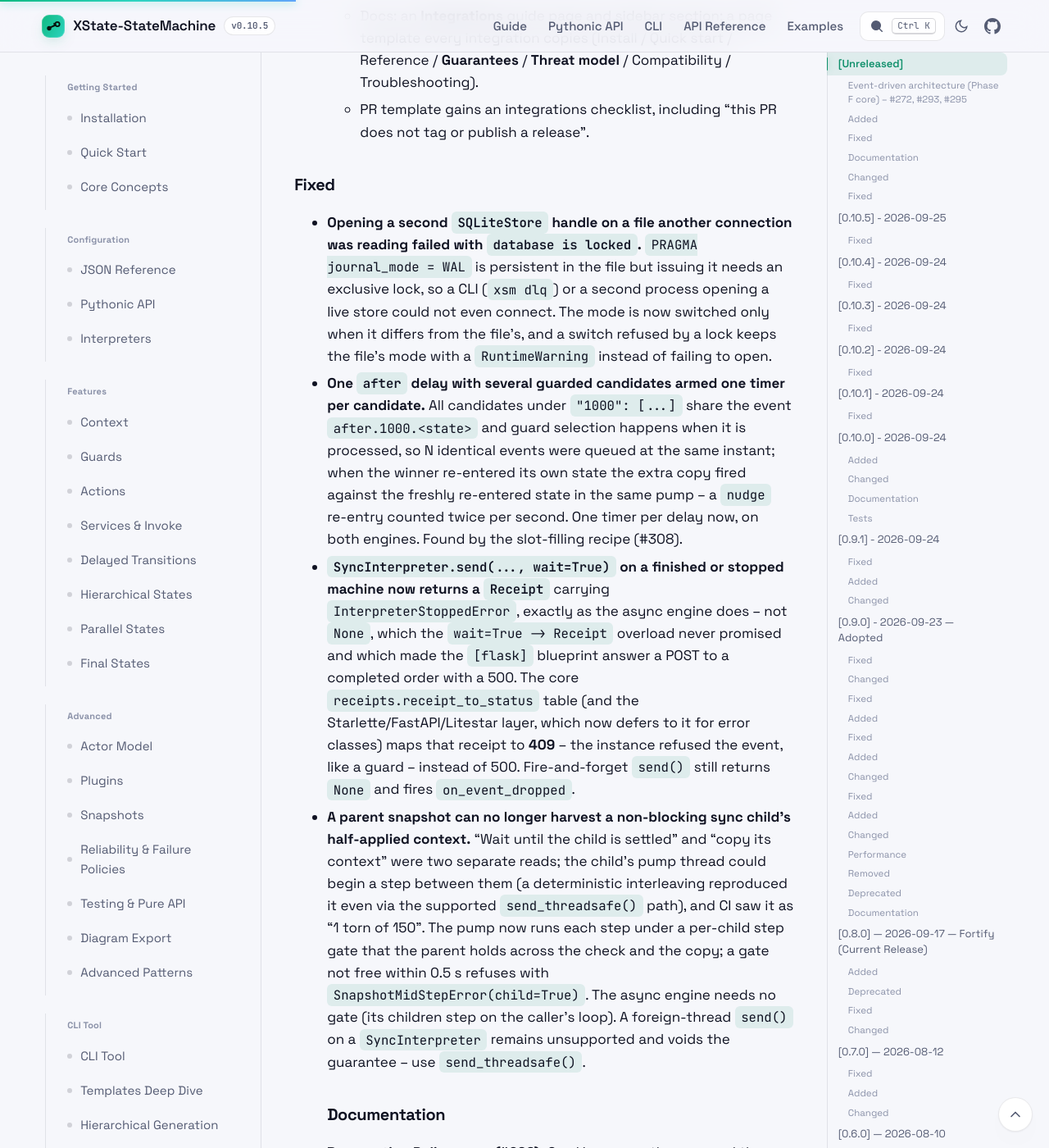
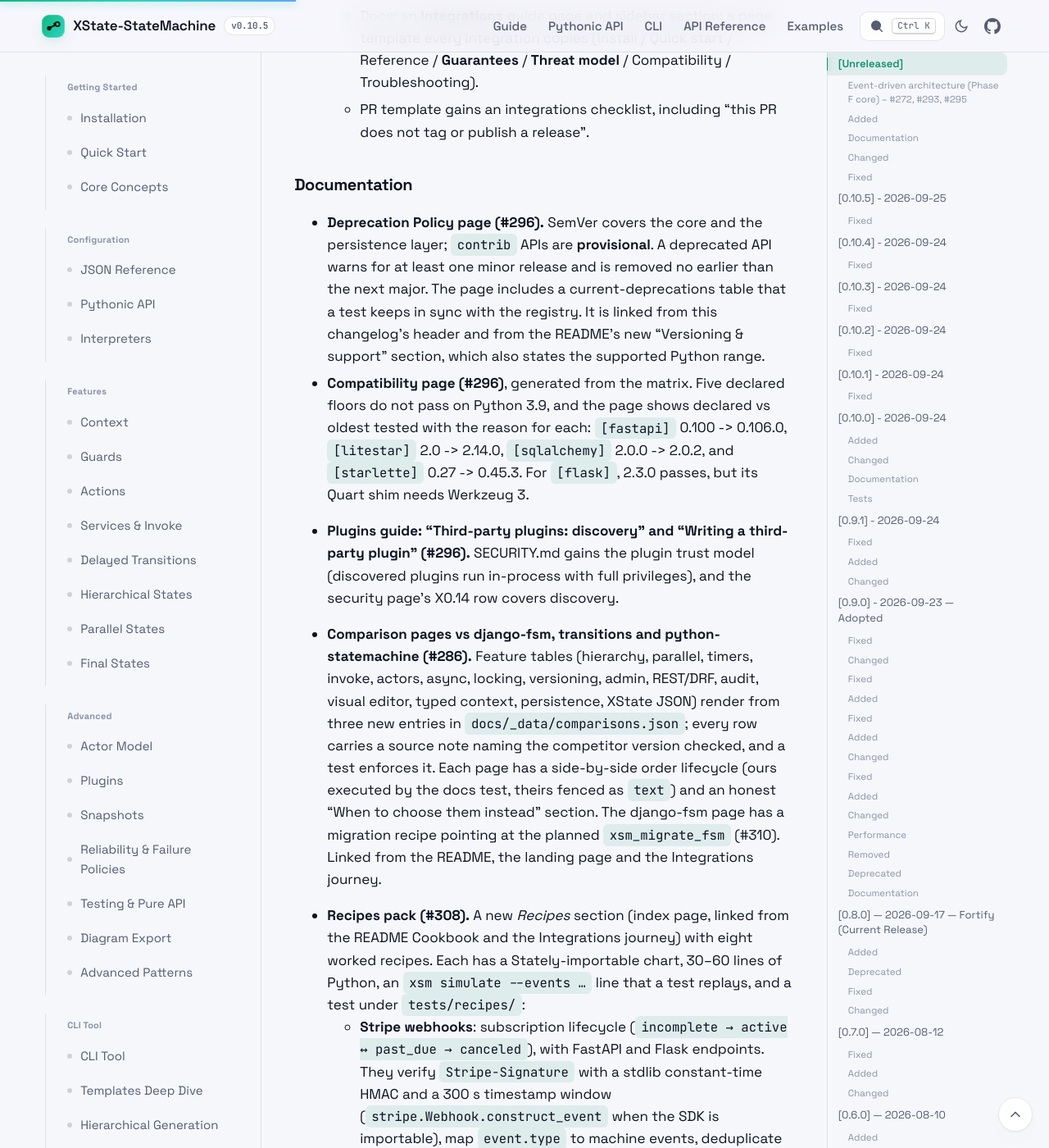
Before and after one commit to basiltt/xstate-statemachine, a Jekyll site: the page built from docs/_guide/changelog.md, in a window 1280 px wide and 1400 px high, scrolled down 26024 px. Shown: the whole window at 82% size. Built offline with Jekyll 4.4.1, drawn with Linux system fonts in a browser that asks for light colours; some of the changed text lies outside the part shown.

Commit message:
fix(perf): skip budget rows when the nightly lands on a different CPU model; merge the duplicated Unreleased Fixed block
Hosted ubuntu-24.04 runners are not pinned to one CPU. A dispatch on an
EPYC 7763 measured every row ~1.33x over the EPYC 9V74 baseline -- no row
moved relative to the others, so different silicon, not a regression.
The budget test now skips (naming both CPUs) unless the model matches the
reference, so a red nightly is always a same-hardware regression.

The G2 merge left two "### Fixed" headings under [Unreleased] with the
same three bullets; fold them into one block (both changelog copies).

Co-Authored-By: Claude Fable 5 <noreply@anthropic.com>

```diff
--- a/docs/_guide/changelog.md
+++ b/docs/_guide/changelog.md
@@ -852,43 +852,6 @@ This project follows [Semantic Versioning](https://semver.org/spec/v2.0.0.html)
   - PR template gains an integrations checklist, including "this PR does
     not tag or publish a release".
 
-### Fixed
-
-- **Opening a second `SQLiteStore` handle on a file another connection was
-  reading failed with `database is locked`.** `PRAGMA journal_mode = WAL`
-  is persistent in the file but issuing it needs an exclusive lock, so a
-  CLI (`xsm dlq`) or a second process opening a live store could not even
-  connect. The mode is now switched only when it differs from the file's,
-  and a switch refused by a lock keeps the file's mode with a
-  `RuntimeWarning` instead of failing to open.
-- **One `after` delay with several guarded candidates armed one timer per
-  candidate.** All candidates under `"1000": [...]` share the event
-  `after.1000.<state>` and guard selection happens when it is processed,
-  so N identical events were queued at the same instant; when the winner
-  re-entered its own state the extra copy fired against the freshly
-  re-entered state in the same pump -- a `nudge` re-entry counted twice
-  per second. One timer per delay now, on both engines. Found by the
-  slot-filling recipe (#308).
-- **`SyncInterpreter.send(..., wait=True)` on a finished or stopped machine
-  now returns a `Receipt`** carrying `InterpreterStoppedError`, exactly as
-  the async engine does -- not `None`, which the `wait=True -> Receipt`
-  overload never promised and which made the `[flask]` blueprint answer a
-  POST to a completed order with a 500. The core `receipts.receipt_to_status`
-  table (and the Starlette/FastAPI/Litestar layer, which now defers to it
-  for error classes) maps that receipt to **409** -- the instance refused
-  the event, like a guard -- instead of 500. Fire-and-forget `send()` still
-  returns `None` and fires `on_event_dropped`.
-- **A parent snapshot can no longer harvest a non-blocking sync child's
-  half-applied context.** "Wait until the child is settled" and "copy its
-  context" were two separate reads; the child's pump thread could begin a
-  step between them (a deterministic interleaving reproduced it even via
-  the supported `send_threadsafe()` path), and CI saw it as "1 torn of
-  150". The pump now runs each step under a per-child step gate that the
-  parent holds across the check and the copy; a gate not free within
-  0.5 s refuses with `SnapshotMidStepError(child=True)`. The async engine
-  needs no gate (its children step on the caller's loop). A foreign-thread
-  `send()` on a `SyncInterpreter` remains unsupported and voids the
-  guarantee -- use `send_threadsafe()`.
 ### Documentation
 
 - **Deprecation Policy page (#296).** SemVer covers the core and the
--- a/docs/_guide/production-characteristics.md
+++ b/docs/_guide/production-characteristics.md
@@ -146,8 +146,10 @@ package import *inside* a fresh subprocess, excluding Python startup.
 > [36429782133](https://github.com/basiltt/xstate-statemachine/actions/runs/36429782133)).
 > Hosted runners are not pinned to one CPU model: a run on the same label a few
 > minutes earlier landed on different silicon and measured the bare sync send at
-> 26.9 µs instead of 15.9 µs, so a red nightly must be read together with the CPU
-> the failure message names.
+> 26.9 µs instead of 15.9 µs. A budget is only meaningful on the hardware it was
+> recorded on, so the nightly **skips** every row when the runner's CPU model
+> differs from the reference (the skip reason names both) and asserts only on a
+> matching model — a red nightly is therefore always a same-hardware regression.
 
 | Measurement | Baseline p50 | Budget (×1.25) | What it includes |
 |:--|--:|--:|:--|
```
Also changed, not shown: other parts of docs/_guide/changelog.md (+18 -0 lines), tests/test_perf_budgets.py (+14 -4 lines), CHANGELOG.md.
